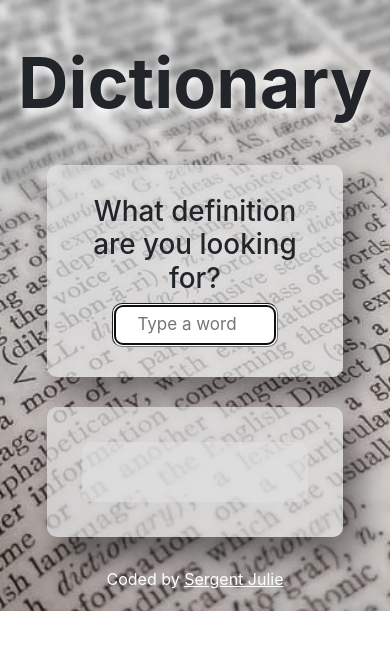
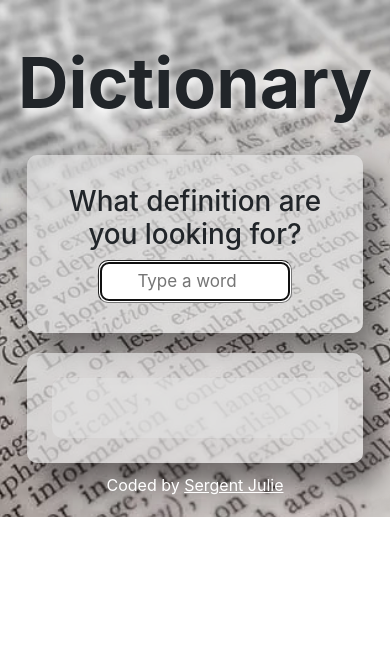
Before and after one commit to Kumaguro3/dictionary-project-react, a React (Create React App) app: page / in a window 390 px wide. Shown: the top 650 px of the page. Built offline with nearby package versions, Linux system fonts and the light colour scheme; no server answers.

Commit message:
Reduce the Margin the main containers to make it more readable on mobile devices

```diff
--- a/src/Dictionary.css
+++ b/src/Dictionary.css
@@ -43,7 +43,7 @@ input::placeholder {
   justify-content: center;
   text-align: center;
   padding: 30px;
-  margin: 30px 30px 30px 30px;
+  margin: 20px 10px 20px 10px;
   border-radius: 10px;
   box-shadow: 14px 19px 31px 2px rgba(0, 0, 0, 0.45);
   background-color: rgba(224, 224, 224, 0.7);
@@ -53,7 +53,7 @@ input::placeholder {
 .container-photos {
   justify-content: center;
   padding: 30px;
-  margin: 30px;
+  margin: 20px;
   border-radius: 10px;
   background-color: rgba(224, 224, 224, 0.6);
 }
--- a/src/Phonetic.css
+++ b/src/Phonetic.css
@@ -1,6 +1,6 @@
 @media only screen and (max-width: 1280px) {
   .container-results {
-    margin: 30px;
+    margin: 10px;
     padding: 5px;
   }
 }
```
